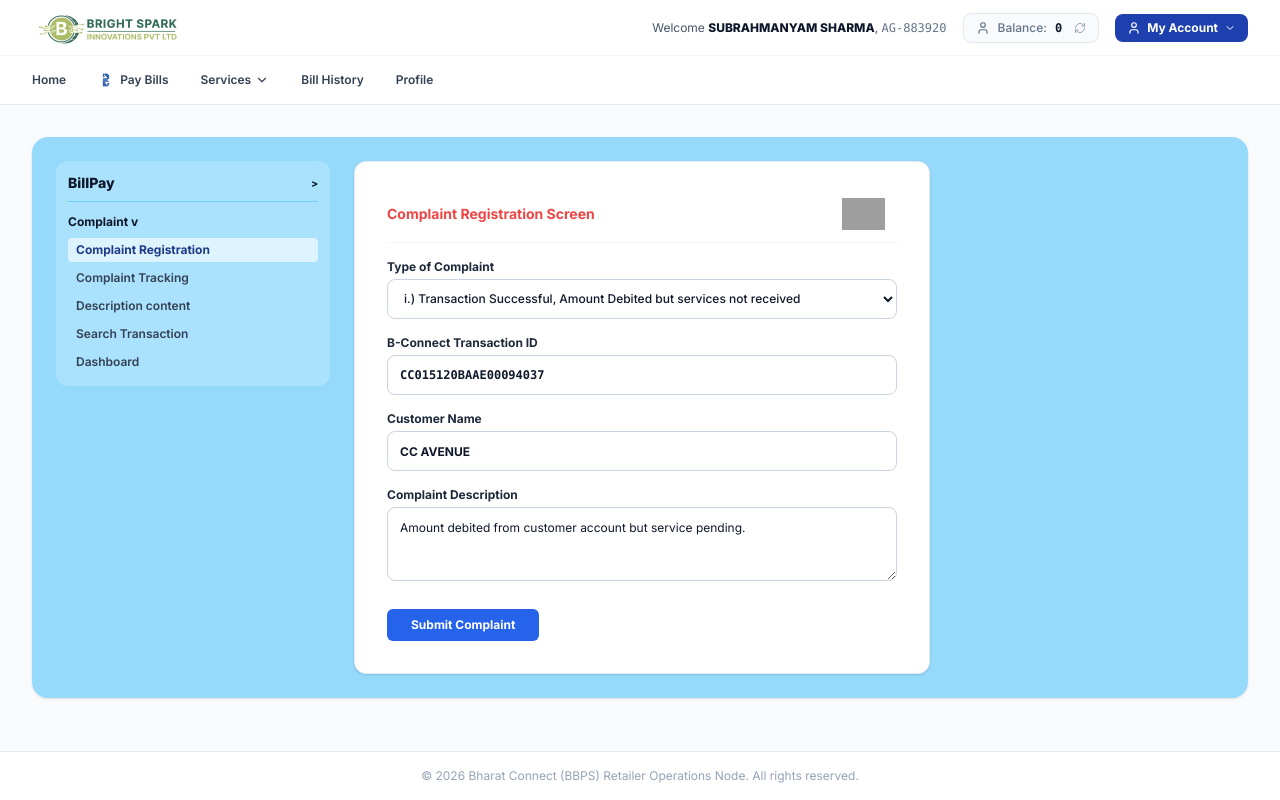
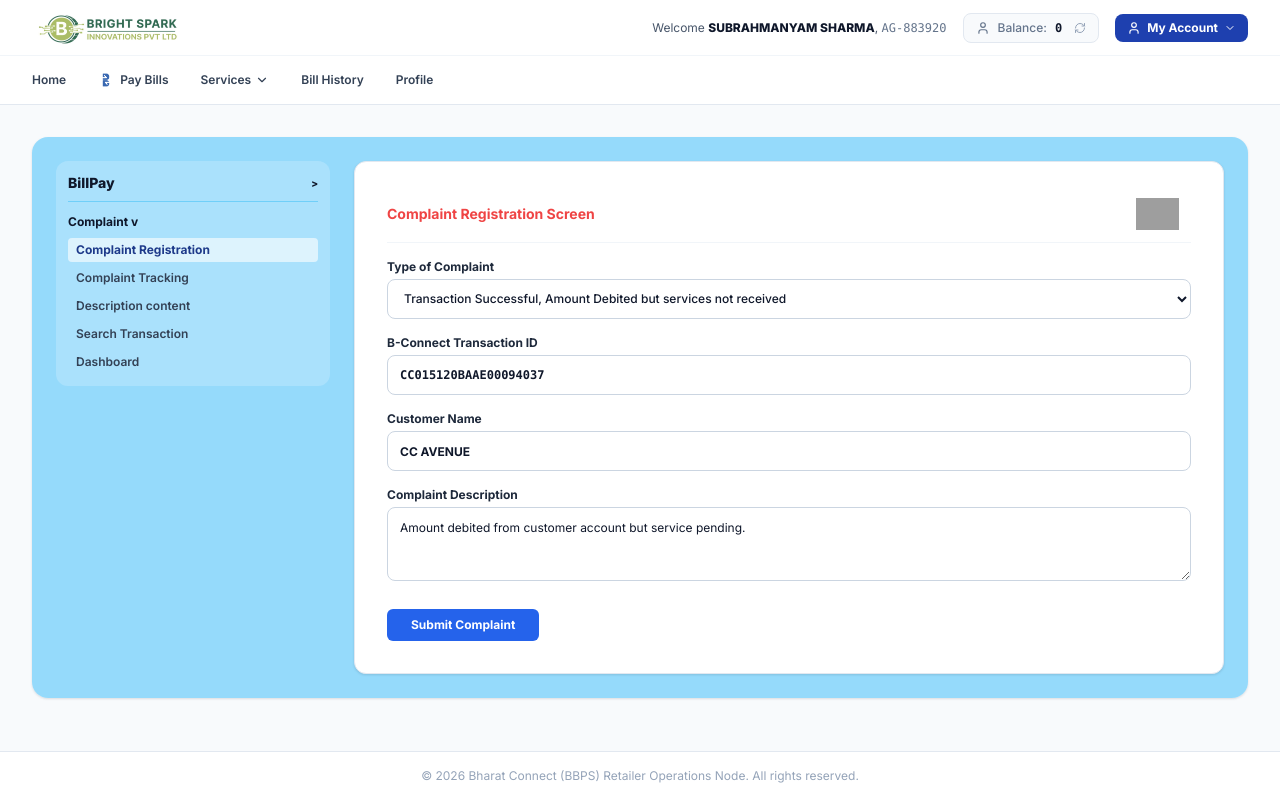
Before and after one commit to SubrahmanyamSrighakollapu/travelling-fe, a Next.js app: page /bbps/raise-complaint in a window 1280 px wide. Built offline with nearby package versions, Linux system fonts and the light colour scheme; grey boxes are pictures that could not be loaded.

Commit message:
feat: implement BBPS complaint registration and tracking pages

```diff
--- a/app/bbps/complaint-status/page.tsx
+++ b/app/bbps/complaint-status/page.tsx
@@ -56,7 +56,7 @@ function ComplaintStatusContent() {
             {/* Right Content Panel (Matching Screenshot 3) */}
             <div className="md:col-span-3 space-y-6">
               {/* Form Box: Check Complaint Status (Screenshot 3) */}
-              <div className="bg-white p-6 sm:p-8 rounded-xl border border-slate-200 shadow-sm max-w-xl space-y-4">
+              <div className="bg-white p-6 sm:p-8 rounded-xl border border-slate-200 shadow-sm w-full space-y-4">
                 <div className="flex items-center justify-between pb-2 border-b border-slate-100">
                   <h2 className="text-sm font-bold text-red-500">
                     Check Complaint Status
@@ -100,7 +100,7 @@ function ComplaintStatusContent() {
 
               {/* Status Result Display Card (Screenshot 3 Match) */}
               {showStatusResult && (
-                <div className="bg-white p-6 sm:p-8 rounded-xl border border-slate-200 shadow-sm max-w-xl space-y-6 text-xs text-slate-900">
+                <div className="bg-white p-6 sm:p-8 rounded-xl border border-slate-200 shadow-sm w-full space-y-6 text-xs text-slate-900">
                   {/* Status Title (Screenshot 3) */}
                   <div className="text-center">
                     <h3 className="text-base font-bold text-slate-900">
--- a/app/bbps/raise-complaint/page.tsx
+++ b/app/bbps/raise-complaint/page.tsx
@@ -8,14 +8,14 @@ import { BBPSLayout } from "@/components/bbps/bbps-layout";
 import { useBBPSStore, Complaint } from "@/lib/bbps-store";
 
 const PDF_EXACT_DISPOSITIONS = [
-  "i.) Transaction Successful, Amount Debited but services not received",
-  "ii) Transaction Successful, Amount Debited but Service Disconnected or Service Stopped",
-  "iii) Transaction Successful, Amount Debited but Late Payment Surcharge Charges add in next bill",
-  "iv) Erroneously paid in wrong account",
-  "v) Duplicate Payment",
-  "vi) Erroneously paid the wrong amount",
-  "vii) Payment information not received from Biller or Delay in receiving payment information from the Biller.",
-  "viii) Bill Paid but Amount not adjusted or still showing due amount.",
+  "Transaction Successful, Amount Debited but services not received",
+  "Transaction Successful, Amount Debited but Service Disconnected or Service Stopped",
+  "Transaction Successful, Amount Debited but Late Payment Surcharge Charges add in next bill",
+  "Erroneously paid in wrong account",
+  "Duplicate Payment",
+  "Erroneously paid the wrong amount",
+  "Payment information not received from Biller or Delay in receiving payment information from the Biller.",
+  "Bill Paid but Amount not adjusted or still showing due amount.",
 ];
 
 export default function BBPSRaiseComplaintPage() {
@@ -83,7 +83,7 @@ export default function BBPSRaiseComplaintPage() {
             <div className="md:col-span-3">
               {!submittedComplaint ? (
                 /* Complaint Form */
-                <form onSubmit={handleSubmit} className="bg-white p-6 sm:p-8 rounded-xl border border-slate-200 shadow-sm space-y-4 text-xs max-w-xl">
+                <form onSubmit={handleSubmit} className="bg-white p-6 sm:p-8 rounded-xl border border-slate-200 shadow-sm space-y-4 text-xs w-full">
                   <div className="flex items-center justify-between pb-2 border-b border-slate-100">
                     <h2 className="text-sm font-bold text-red-500">
                       Complaint Registration Screen
@@ -161,7 +161,7 @@ export default function BBPSRaiseComplaintPage() {
                 </form>
               ) : (
                 /* Registration Success Response Card (Screenshot 2 Match) */
-                <div className="bg-white p-8 rounded-xl border border-slate-200 shadow-sm max-w-md mx-auto space-y-6 text-xs text-slate-900">
+                <div className="bg-white p-8 rounded-xl border border-slate-200 shadow-sm w-full space-y-6 text-xs text-slate-900">
                   {/* Header Title (Screenshot 2) */}
                   <div className="text-center">
                     <h2 className="text-base font-bold text-slate-900">
```
